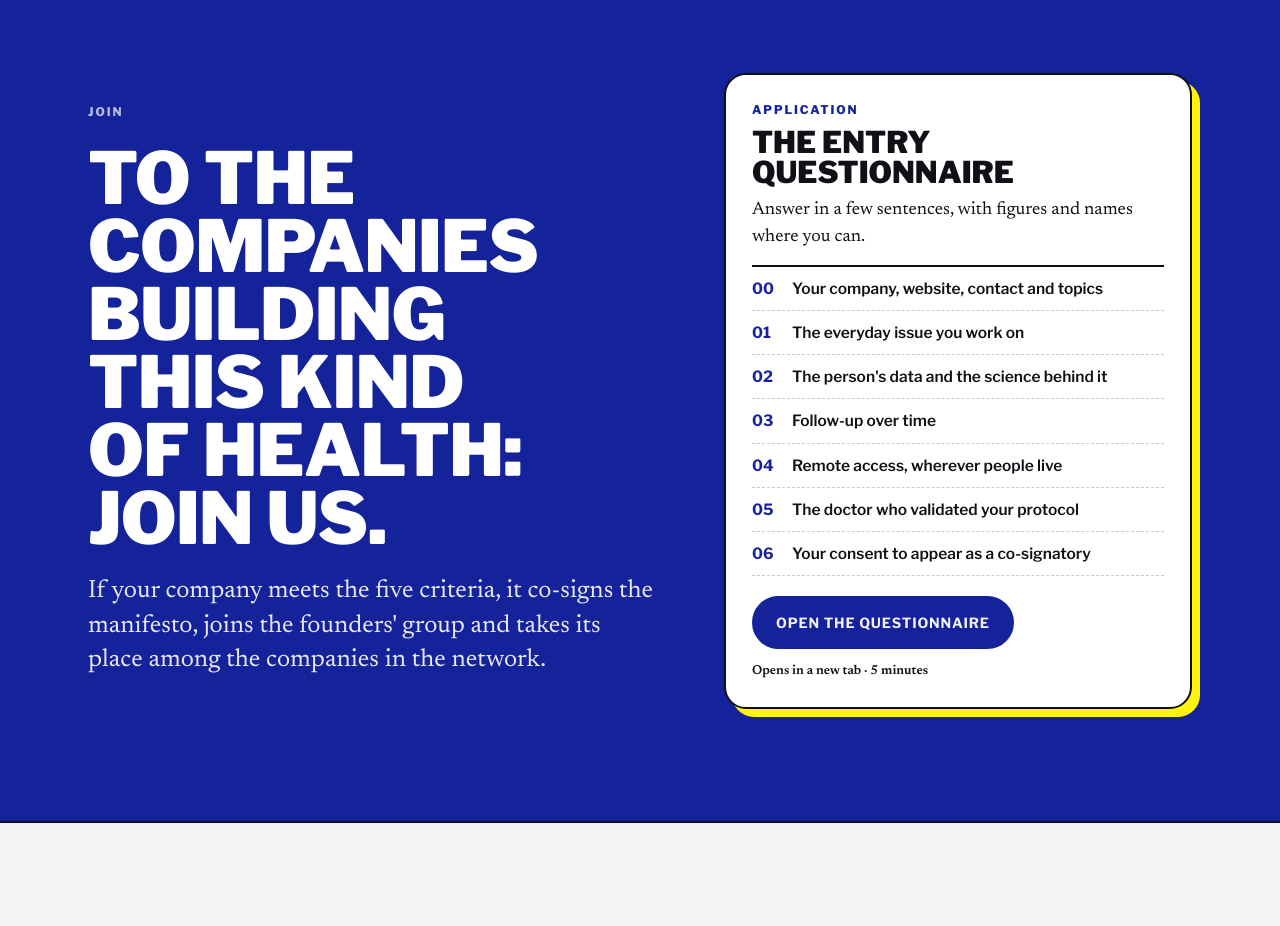
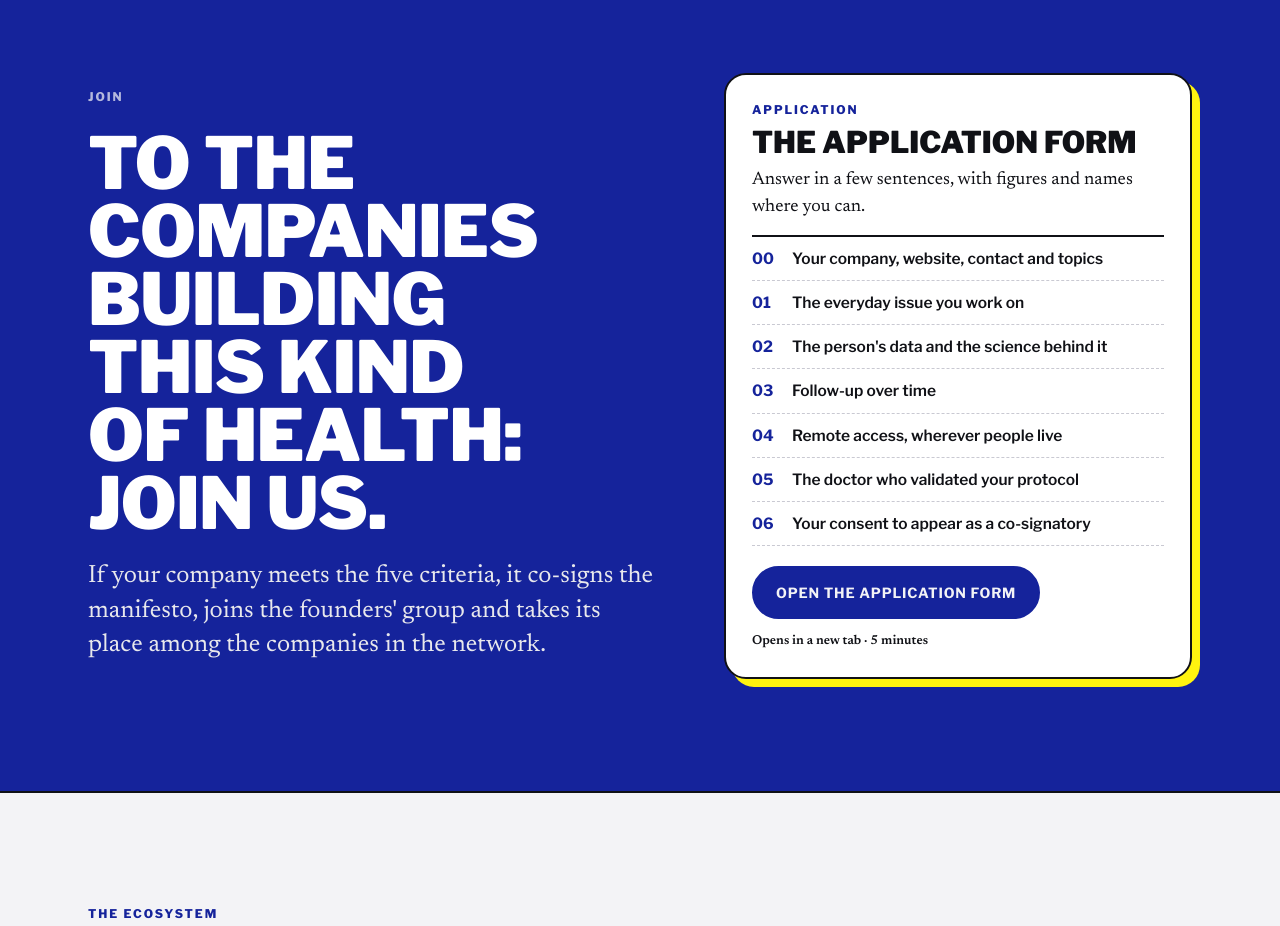
Before and after one commit to Symp-Official/new-health-site, a plain HTML site: page index.html in a window 1280 px wide. Shown: the part 7800-8726 px from the top of the page. Drawn offline with nearby package versions, Linux system fonts and the light colour scheme.

Commit message:
Site New Health : « application form » au lieu de « questionnaire » dans #rejoindre
Co-Authored-By: Claude Opus 5.5 <noreply@anthropic.com>

```diff
--- a/index.html
+++ b/index.html
@@ -518,7 +518,7 @@
       </div>
       <div class="form-card">
         <span class="bk">Application</span>
-        <h3>The entry questionnaire</h3>
+        <h3>The application form</h3>
         <p>Answer in a few sentences, with figures and names where you can.</p>
         <ol>
           <li><b>00</b>Your company, website, contact and topics</li>
@@ -529,7 +529,7 @@
           <li><b>05</b>The doctor who validated your protocol</li>
           <li><b>06</b>Your consent to appear as a co-signatory</li>
         </ol>
-        <a class="btn" href="https://symp.notion.site/a672978dd7204e11875d2b76c2d966e3?pvs=105" target="_blank" rel="noopener">Open the questionnaire</a>
+        <a class="btn" href="https://symp.notion.site/a672978dd7204e11875d2b76c2d966e3?pvs=105" target="_blank" rel="noopener">Open the application form</a>
         <p class="meta">Opens in a new tab · 5 minutes</p>
       </div>
     </div>
```
